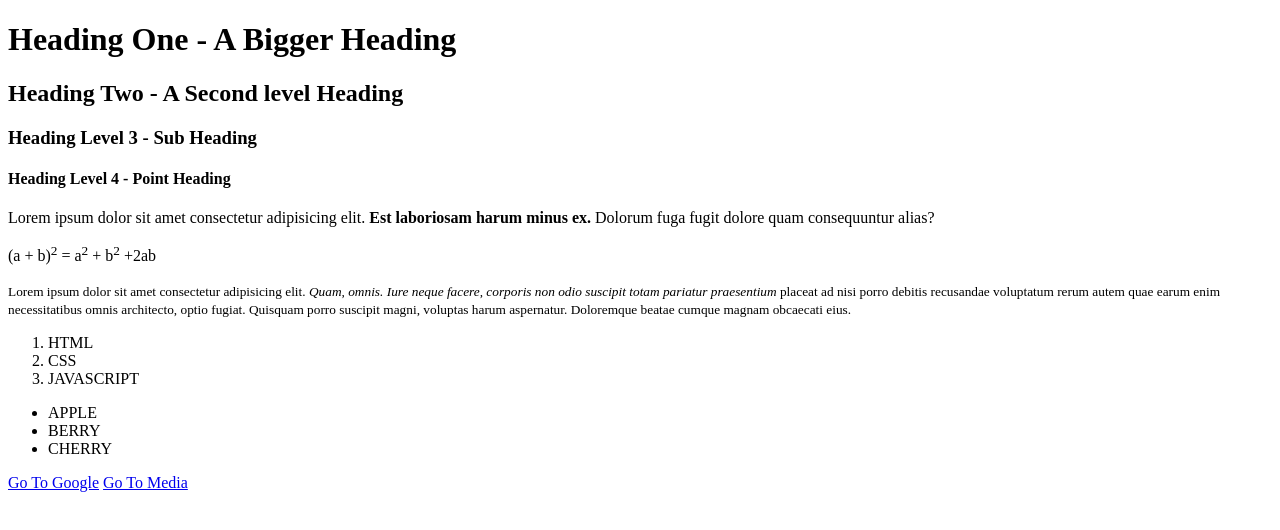
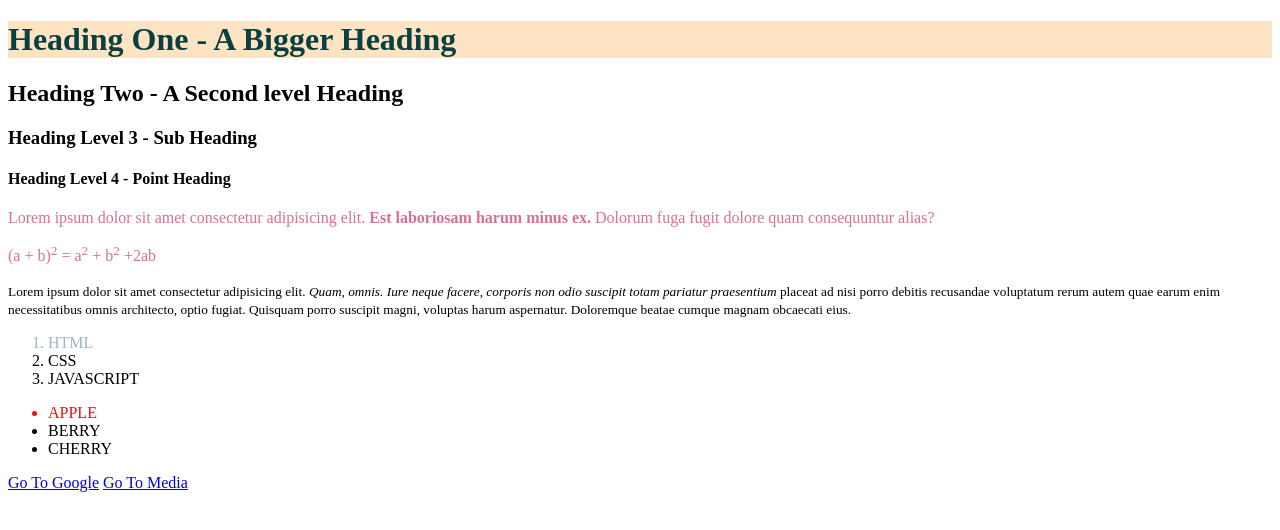
Before and after one commit to aruntutter/css-basics, a plain HTML site: page index.html in a window 1280 px wide. Drawn offline with Linux system fonts and the light colour scheme.

Commit message:
css colors added

```diff
--- a/index.html
+++ b/index.html
@@ -9,7 +9,7 @@
   </head>
   <body>
     <div class="Heading">
-      <h1>Heading One - A Bigger Heading</h1>
+      <h1 class="title">Heading One - A Bigger Heading</h1>
       <h2>Heading Two - A Second level Heading</h2>
       <h3>Heading Level 3 - Sub Heading</h3>
       <h4>Heading Level 4 - Point Heading</h4>
@@ -41,13 +41,13 @@
     </div>
 
     <ol>
-      <li>HTML</li>
+      <li class="list-item">HTML</li>
       <li>CSS</li>
       <li>JAVASCRIPT</li>
     </ol>
 
     <ul>
-      <li>APPLE</li>
+      <li id="fruit">APPLE</li>
       <li>BERRY</li>
       <li>CHERRY</li>
     </ul>
--- a/style.css
+++ b/style.css
@@ -0,0 +1,16 @@
+.title {
+  background-color: bisque;
+  color: rgb(10, 64, 64);
+}
+
+p {
+  color: rgb(216, 112, 147);
+}
+
+.list-item {
+  color: #a1b3c4;
+}
+
+#fruit {
+  color: hsl(359, 92%, 50%);
+}
```
